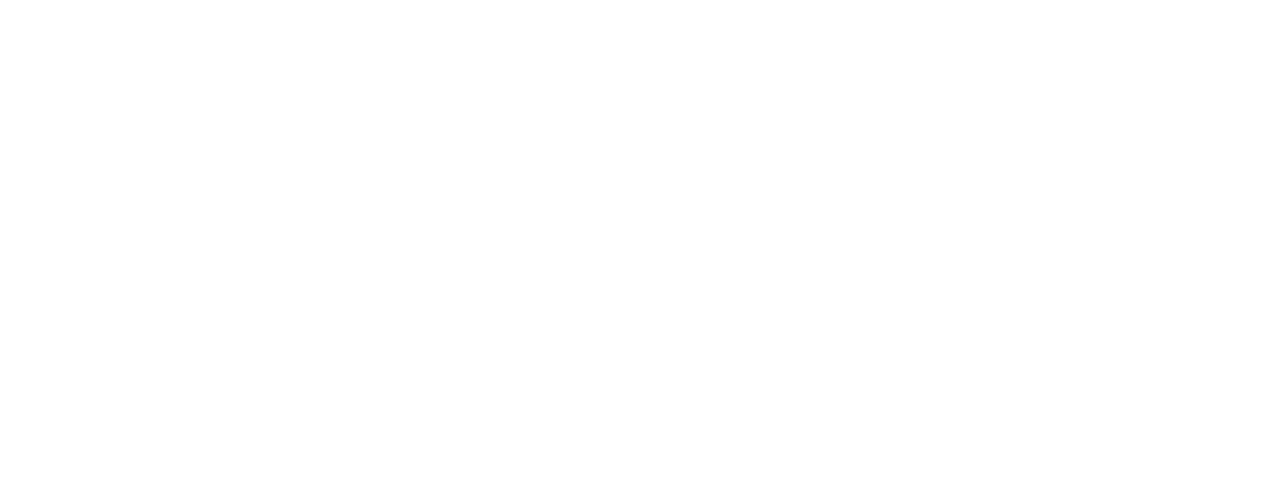
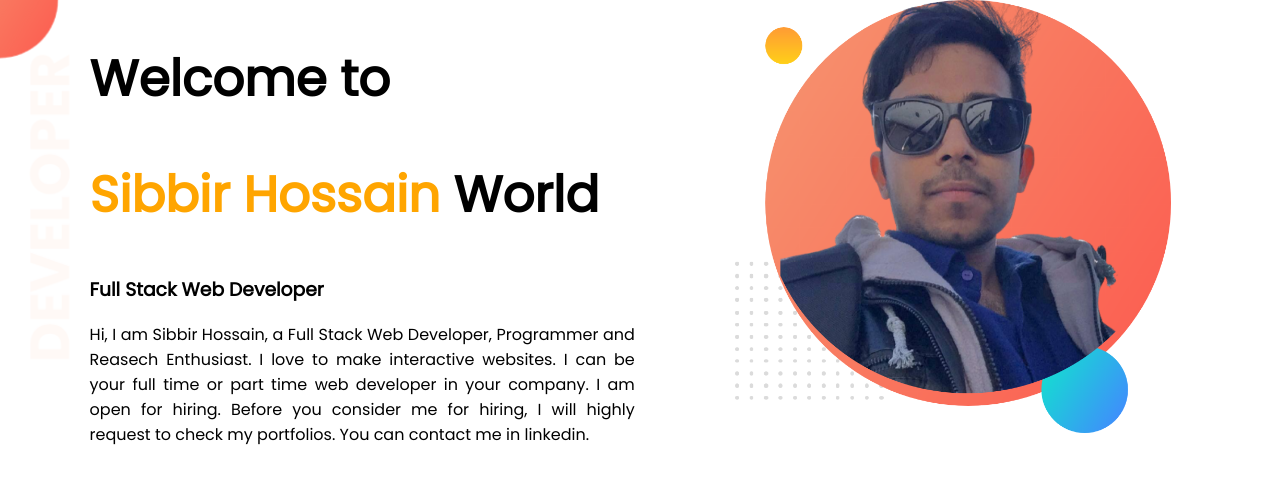
Before and after one commit to sibbirhossain/developer-portfolio, a plain HTML site: page index.html in a window 1280 px wide. Drawn offline with Linux system fonts and the light colour scheme.

Commit message:
Introduction of Portfolio

```diff
--- a/css/style.css
+++ b/css/style.css
@@ -0,0 +1,29 @@
+body{
+    margin: 0;
+    font-family: 'Poppins', sans-serif;
+    text-align: justify;
+}
+h1{
+    font-size: 50px;
+}
+.name-color{
+    color:orange;
+}
+.half-width{
+    width:50%;
+    padding-left: 7%;
+    margin-right: 100px;
+
+}
+.image-half-width {
+    width: 50%;
+
+}
+.first-flex{
+    display: flex;
+    background-image: url(../images/top-banner.png);
+    background-repeat: no-repeat;
+}
+.first-image{
+    width:80%;
+}
--- a/index.html
+++ b/index.html
@@ -4,9 +4,29 @@
     <meta charset="UTF-8">
     <meta http-equiv="X-UA-Compatible" content="IE=edge">
     <meta name="viewport" content="width=device-width, initial-scale=1.0">
+    <link rel="preconnect" href="https://fonts.googleapis.com">
+    <link rel="preconnect" href="https://fonts.googleapis.com">
+    <link rel="preconnect" href="https://fonts.googleapis.com">
+    <link rel="preconnect" href="https://fonts.gstatic.com" crossorigin>
+    <link href="https://fonts.googleapis.com/css2?family=Poppins&display=swap" rel="stylesheet">
     <title>Sibbir Hossain</title>
+    <link rel="stylesheet" href="css/style.css">
+
 </head>
 <body>
+    <section class="first-flex">
+        <div class="half-width">
+        <h1>Welcome to</h1>
+        <h1><span class="name-color">Sibbir Hossain</span> World</h1>
+        <h3>Full Stack Web Developer</h3>
+        <p>Hi, I am Sibbir Hossain, a Full Stack Web Developer, Programmer and Reasech Enthusiast. I love to make interactive websites.
+            I can be your full time or part time web developer in your company. I am open for hiring. Before you consider me for hiring, I will highly request to check my portfolios. You can contact me in linkedin.
+        </p>
+    </div>
 
+    <div class="image-half-width">
+        <img class="first-image" src="images/photo1.png" alt="Photo of Sibbir Hossain">
+    </div>
+    </section>
 </body>
 </html>
```
